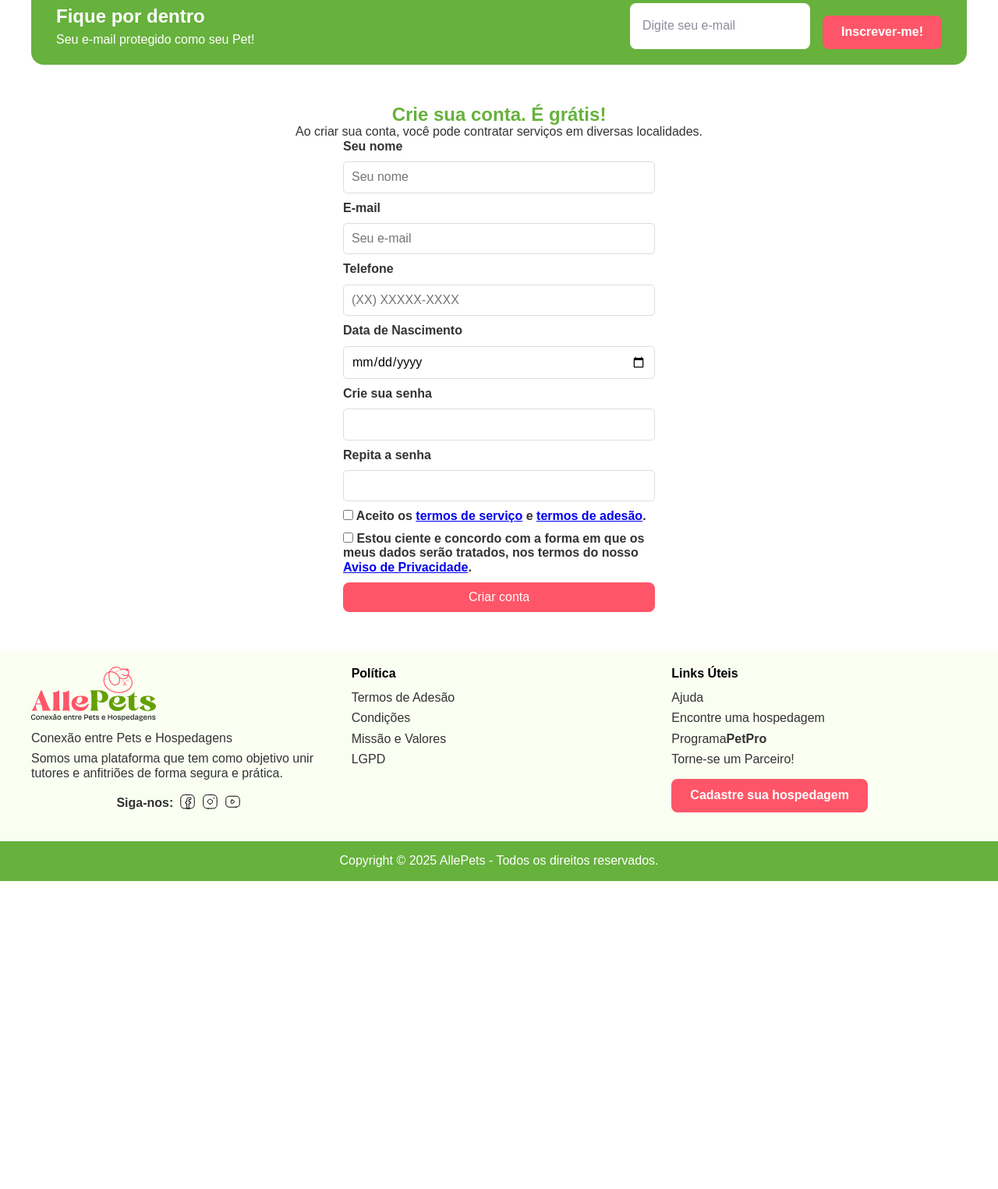
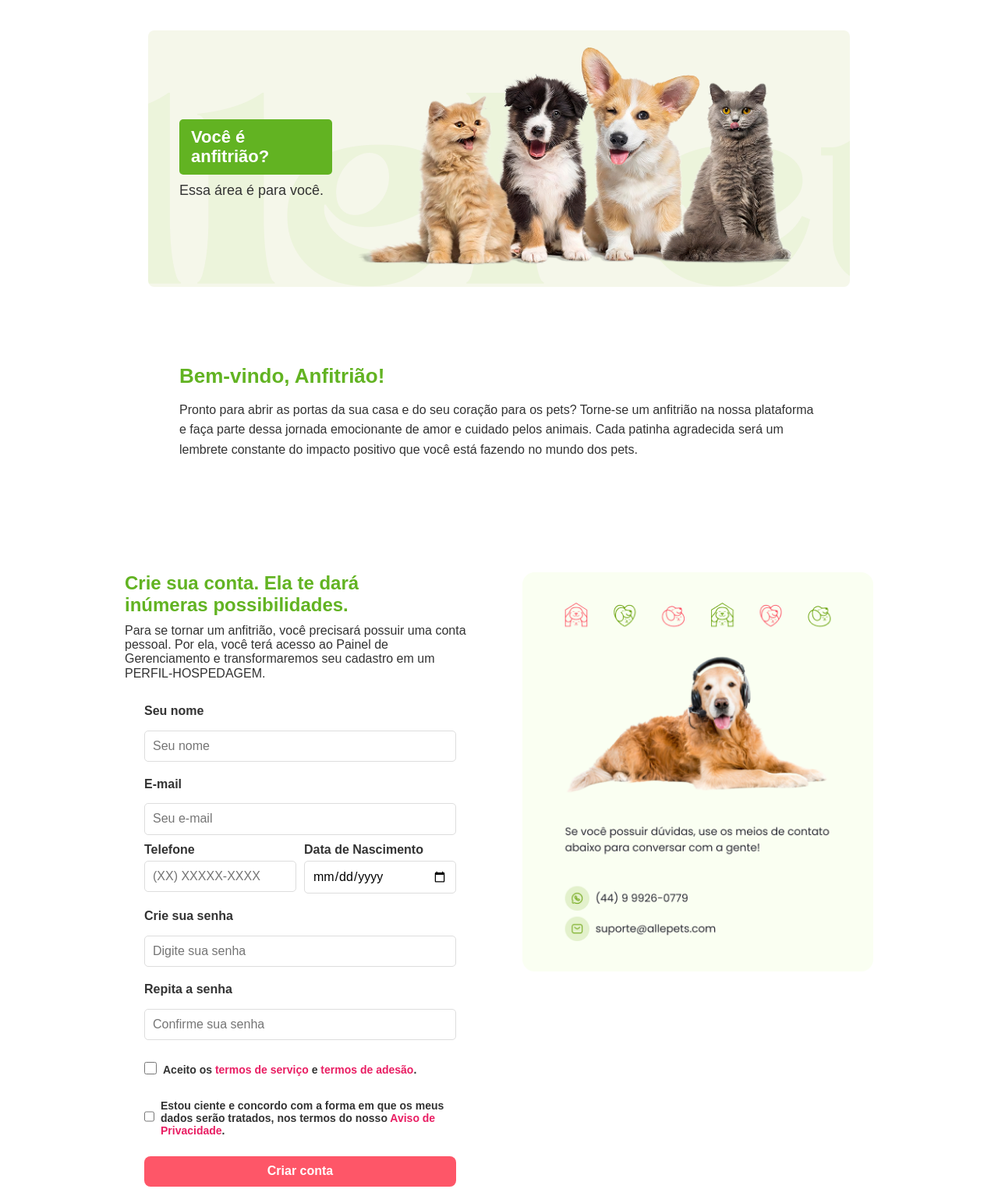
Before and after one commit to lucas-romualdo/AllePets, a plain HTML site: page anfitriao.html in a window 1280 px wide. Shown: the part 117-1642 px from the top of the page at 78% size. Before the commit the page ends 1247 px from the top, so only its background shows below. Drawn offline with nearby package versions, Linux system fonts and the light colour scheme.

Commit message:
configurando a página anfitrião - 10/03

```diff
--- a/ASSETS/CSS/styles.css
+++ b/ASSETS/CSS/styles.css
@@ -16,7 +16,7 @@ body {
   min-height: 100vh;
 }
 
-main{
+main {
   display: flex;
   align-items: center;
   justify-content: center;
@@ -25,7 +25,7 @@ main{
 
 /* Header */
 header {
-    width: 100%;/*
+  width: 100%; /*
     background-color: #64a002;*/
   color: white;
   text-align: center;
@@ -45,7 +45,7 @@ header {
   height: auto;
 }
 
-.top-bar div{
+.top-bar div {
   display: flex;
   align-items: center;
   gap: 40px;
@@ -87,7 +87,7 @@ nav ul li a {
   cursor: pointer;
 }
 
-.button{
+.button {
   background: none;
 }
 
@@ -108,13 +108,13 @@ nav ul li a {
   color: #4d4b5c;
 }
 
-span{
+span {
   border-radius: 14px;
   padding: 0px 16px;
-    background: #64A002;
+  background: #64a002;
   color: #fff;
 }
-.home-intro{
+.home-intro {
   display: flex;
   justify-content: center;
   align-items: center;
@@ -183,7 +183,8 @@ span{
   font-weight: 600;
   margin-bottom: 8px;
 }
-.input-group select, .input-group input {
+.input-group select,
+.input-group input {
   padding: 12px;
   border: 1px solid #e4e4e4;
   border-radius: 8px;
@@ -283,7 +284,7 @@ span{
 
 .services-header h2 {
   font-size: 24px;
-    color:#64A002;
+  color: #64a002;
   margin-bottom: 10px;
 }
 
@@ -312,7 +313,8 @@ span{
   border-radius: 12px;
   box-shadow: 0 4px 10px rgba(0, 0, 0, 0.1);
   overflow: hidden;
-  transition: transform 0.3s ease; box-shadow: 0.3s ease;
+  transition: transform 0.3s ease;
+  box-shadow: 0.3s ease;
 }
 
 .service-card:hover {
@@ -343,13 +345,13 @@ span{
 }
 
 /* FAQ */
-.section-03{
+.section-03 {
   display: flex;
   justify-content: center;
   align-items: center;
   flex-wrap: wrap;
   padding: 0 24px 0 0;
-  background: #FAFFF2;
+  background: #fafff2;
   border-radius: 14px;
 }
 
@@ -376,7 +378,7 @@ span{
   color: #282733;
 }
 .accordion {
-  border: 1px solid #D7D3E1;
+  border: 1px solid #d7d3e1;
   border-radius: 8px;
   overflow: hidden;
   margin-bottom: 10px;
@@ -419,8 +421,8 @@ span{
   text-align: center;
 }
 
-.signup h2{
-  color: #67B13D;
+.signup h2 {
+  color: #67b13d;
 }
 
 form {
@@ -454,7 +456,7 @@ form button {
 /* Newslatter */
 
 .cta-section {
-    background-color: #67B13D; /* Verde */
+  background-color: #67b13d; /* Verde */
   padding: 20px 32px;
   border-radius: 16px;
   width: 100%;
@@ -510,7 +512,7 @@ form button {
 }
 
 .cta-input::placeholder {
-    color: #8D8B9C;
+  color: #8d8b9c;
 }
 
 .cta-input:focus {
@@ -522,7 +524,7 @@ form button {
   font-size: 1em;
   font-weight: 600;
   color: #fff;
-    background-color: #FE5668; /* Vermelho */
+  background-color: #fe5668; /* Vermelho */
   border: none;
   border-radius: 8px;
   cursor: pointer;
@@ -568,8 +570,8 @@ form button {
 /* Rodapé */
 .footer {
   width: 100%;
-    background-color: #FAFFF2;
-    padding-TOP: 20px;
+  background-color: #fafff2;
+  padding-top: 20px;
   display: flex;
   flex-direction: column;
   gap: 32px;
@@ -643,13 +645,13 @@ form button {
 }
 
 .footer-links ul li a:hover {
-    color: #67B13D;
+  color: #67b13d;
 }
 
 .cta-button {
   margin-top: 16px;
   padding: 12px 24px;
-    background-color: #FE5668;
+  background-color: #fe5668;
   color: #fff;
   border: none;
   border-radius: 8px;
@@ -665,7 +667,7 @@ form button {
 
 .footer-bottom {
   width: 100%;
-    background-color: #67B13D;
+  background-color: #67b13d;
   text-align: center;
   padding: 16px;
   color: #fff;
@@ -689,7 +691,7 @@ form button {
 
 /* Texto */
 .tutor-content {
-  max-width: 40%;
+  max-width: 100%;
 }
 
 .tutor-title {
@@ -700,9 +702,8 @@ form button {
   padding: 10px 15px;
   border-radius: 5px;
   display: inline-block;
-}''
-
-.tutor-content p {
+}
+"" .tutor-content p {
   margin-top: 10px;
   font-size: 18px;
   color: #333;
@@ -741,13 +742,183 @@ form button {
   margin-bottom: 15px;
 }
 
-/* Linha separadora */
-.separator {
-  width: 40px;
-  height: 3px;
-  background-color: #e91e63; /* Rosa */
-  margin: 10px auto;
+/*Page Anfitrião*/
+.section-01-anfitriao {
+  display: flex;
+  align-items: center;
+  justify-content: space-between;
+  background-color: #f5f7ea; /* Cor de fundo suave */
+  background-image: url("../IMG/logo-fundo.png");
+  background-repeat: no-repeat;
+  background-position: center bottom;
+  padding: 20px 40px;
+  border-radius: 8px;
+  max-width: 900px;
+  margin: 40px auto;
 }
+
+/* Texto */
+.content-anfitriao {
+  max-width: 40%;
+}
+
+.title-anfitriao {
+  background-color: #62b322; /* Verde destacado */
+  color: white;
+  font-size: 22px;
+  font-weight: bold;
+  padding: 10px 15px;
+  border-radius: 5px;
+  display: inline-block;
+}
+
+.content-anfitriao p {
+  margin-top: 10px;
+  font-size: 18px;
+  color: #333;
+}
+
+/* Imagem */
+.image-anfitriao img {
+  max-width: 100%;
+  height: auto;
+}
+
+.section-02-anfitriao {
+  display: flex;
+  flex-wrap: wrap;
+  align-items: center;
+  padding: 20px 40px;
+  border-radius: 8px;
+  max-width: 900px;
+  margin: 40px auto;
+}
+
+/* Título */
+.section-02-anfitriao h2 {
+  color: #62b322; /* Verde */
+  font-size: 26px;
+  font-weight: bold;
+  margin-bottom: 15px;
+}
+
+/* Parágrafos */
+.section-02-anfitriao p {
+  font-size: 16px;
+  color: #333;
+  line-height: 1.6;
+  margin-bottom: 15px;
+}
+
+/* Container principal */
+.register-container {
+    display: flex;
+    flex-wrap: wrap;
+    justify-content: space-between;
+    max-width: 1000px;
+    margin: 50px auto;
+    gap: 20px;
+}
+
+/* Estilização do formulário */
+.register-form {
+    flex: 1;
+    padding: 20px;
+}
+
+.register-form h2 {
+    color: #62b322;
+    font-size: 24px;
+    font-weight: bold;
+    margin-bottom: 10px;
+}
+
+.register-form p {
+    color: #333;
+    font-size: 16px;
+    margin-bottom: 20px;
+}
+
+form {
+    display: flex;
+    flex-direction: column;
+}
+
+label {
+    font-weight: bold;
+    margin-top: 10px;
+}
+
+input {
+    width: 100%;
+    padding: 10px;
+    margin-top: 5px;
+    border: 1px solid #ddd;
+    border-radius: 5px;
+}
+
+.form-group {
+    display: flex;
+    gap: 10px;
+}
+
+.form-group div {
+    flex: 1;
+}
+
+/* Checkboxes */
+.terms, .privacy {
+    display: flex;
+    align-items: center;
+    gap: 8px;
+    font-size: 14px;
+    margin-top: 10px;
+}
+
+.terms input, .privacy input {
+    width: 16px;
+    height: 16px;
+}
+
+.terms a, .privacy a {
+    color: #e91e63;
+    text-decoration: none;
+}
+
+/* Botão */
+button {
+    background-color: #e91e63;
+    color: white;
+    border: none;
+    padding: 12px;
+    font-size: 16px;
+    font-weight: bold;
+    cursor: pointer;
+    border-radius: 5px;
+    margin-top: 15px;
+}
+
+/* Estilização do box de contato */
+.register-info {
+    flex: 1;
+
+    padding: 20px;
+    text-align: center;
+    border-radius: 8px;
+}
+
+.register-info img {
+    max-width: 100%;
+    height: auto;
+    margin-bottom: 15px;
+}
+
+.register-info p {
+    color: #333;
+    font-size: 16px;
+    margin-bottom: 8px;
+}
+
 
 /* Responsividade */
 @media (max-width: 768px) {
@@ -766,6 +937,21 @@ form button {
   }
   .home-intro-banner {
     width: 100%;
+  }
+
+  .register-container {
+    flex-direction: column;
+    align-items: center;
+    text-align: center;
+}
+
+.register-form, .register-info {
+    width: 100%;
+}
+
+.form-group {
+    flex-direction: column;
+}
 }
 }
 
@@ -809,9 +995,7 @@ form button {
     flex-direction: column;
     gap: 16px;
   }
-
 }
-
 
 /* Smartphones */
 @media (max-width: 768px) {
@@ -856,21 +1040,20 @@ form button {
     gap: 16px;
   }
 
-  .section-03{
+  .section-03 {
     display: flex;
     justify-content: center;
     align-items: center;
   }
 
-  .image img{
+  .image img {
     width: 80%;
   }
 }
 
 /* Smartphones Pequenos */
 @media (max-width: 360px) {
-
-  .top-bar{
+  .top-bar {
     display: flex;
     flex-direction: column;
     flex-wrap: wrap;
@@ -879,7 +1062,7 @@ form button {
     padding: 20px;
   }
 
-  nav{
+  nav {
     width: 100%;
     min-height: auto;
     display: flex;
@@ -901,7 +1084,7 @@ form button {
     padding: 10px 16px;
   }
 
-  .services-section{
+  .services-section {
     display: flex;
     flex-direction: column;
     justify-content: center;
@@ -917,5 +1100,4 @@ form button {
   .footer-bottom {
     font-size: 12px;
   }
-
 }
--- a/anfitriao.html
+++ b/anfitriao.html
@@ -54,7 +54,6 @@
                     <img src="./assets/svg/youtube.svg" alt="YouTube">
                 </div>
             </div>
-
         </div>
 
         <nav>
@@ -71,6 +70,74 @@
             </div>
         </nav>
     </header>
+
+    <section class="section-01-anfitriao">
+        <div class="content-anfitriao">
+            <h2 class="title-anfitriao">Você é anfitrião?</h2>
+            <p>Essa área é para você.</p>
+        </div>
+        <div class="image-anfitriao">
+            <img src="./ASSETS/IMG/banner.png" alt="Imagem de gatos e cachorros">
+        </div>
+    </section>
+
+    <section class="section-02-anfitriao">
+
+        <h2>Bem-vindo, Anfitrião!</h2>
+        <p>
+            Pronto para abrir as portas da sua casa e do seu coração para os pets? Torne-se um anfitrião na nossa plataforma e faça parte dessa jornada emocionante de amor e cuidado pelos animais. Cada patinha agradecida será um lembrete constante do impacto positivo que você está fazendo no mundo dos pets.
+        </p>
+    </section>
+
+    <section class="register-container">
+        <div class="register-form">
+            <h2>Crie sua conta. Ela te dará <br> inúmeras possibilidades.</h2>
+            <p>Para se tornar um anfitrião, você precisará possuir uma conta pessoal. Por ela,
+               você terá acesso ao Painel de Gerenciamento e transformaremos seu cadastro em um PERFIL-HOSPEDAGEM.</p>
+
+            <form action="#" method="POST">
+                <label for="name">Seu nome</label>
+                <input type="text" id="name" placeholder="Seu nome" required>
+
+                <label for="email">E-mail</label>
+                <input type="email" id="email" placeholder="Seu e-mail" required>
+
+                <div class="form-group">
+                    <div>
+                        <label for="phone">Telefone</label>
+                        <input type="tel" id="phone" placeholder="(XX) XXXXX-XXXX" required>
+                    </div>
+                    <div>
+                        <label for="dob">Data de Nascimento</label>
+                        <input type="date" id="dob" required>
+                    </div>
+                </div>
+
+                <label for="password">Crie sua senha</label>
+                <input type="password" id="password" placeholder="Digite sua senha" required>
+
+                <label for="confirm-password">Repita a senha</label>
+                <input type="password" id="confirm-password" placeholder="Confirme sua senha" required>
+
+                <div class="terms">
+                    <input type="checkbox" id="terms" required>
+                    <label for="terms">Aceito os <a href="#">termos de serviço</a> e <a href="#">termos de adesão</a>.</label>
+                </div>
+
+                <div class="privacy">
+                    <input type="checkbox" id="privacy" required>
+                    <label for="privacy">Estou ciente e concordo com a forma em que os meus dados serão tratados, nos termos do nosso <a href="#">Aviso de Privacidade</a>.</label>
+                </div>
+
+                <button type="submit">Criar conta</button>
+            </form>
+        </div>
+
+        <div class="register-info">
+            <img src="./ASSETS/IMG/img-anfitriao.png" alt="Cachorro com fone de ouvido">
+        </div>
+    </section>
+
     <!-- Newslatter -->
     <section class="cta-section">
         <div class="cta-container">
@@ -84,30 +151,6 @@
                 <button type="submit" class="cta-button">Inscrever-me!</button>
             </form>
         </div>
-    </section>
-    <section class="signup">
-        <h2>Crie sua conta. É grátis!</h2>
-        <p>Ao criar sua conta, você pode contratar serviços em diversas localidades.</p>
-        <form>
-            <label for="name">Seu nome</label><input type="text" id="name" placeholder="Seu nome">
-
-            <label for="email">E-mail</label><input type="email" id="email" placeholder="Seu e-mail">
-
-            <label for="phone">Telefone</label><input type="tel" id="phone" placeholder="(XX) XXXXX-XXXX">
-
-            <label for="birthdate">Data de Nascimento</label><input type="date" id="birthdate">
-
-            <label for="password">Crie sua senha</label><input type="password" id="password">
-
-            <label for="confirm-password">Repita a senha</label><input type="password" id="confirm-password">
-
-            <label><input type="checkbox"> Aceito os <a href="#">termos de serviço</a> e <a href="#">termos de
-                    adesão</a>.</label>
-
-            <label><input type="checkbox"> Estou ciente e concordo com a forma em que os meus dados serão tratados, nos
-                termos do nosso <a href="#">Aviso de Privacidade</a>.</label>
-            <button type="submit">Criar conta</button>
-        </form>
     </section>
     <!-- Footer -->
     <footer class="footer">
```
Also changed, not shown: ASSETS/IMG/img-anfitriao.png (added), tutor.html (line endings or trailing spaces). Lines whose indentation alone changed are shown as unchanged.
